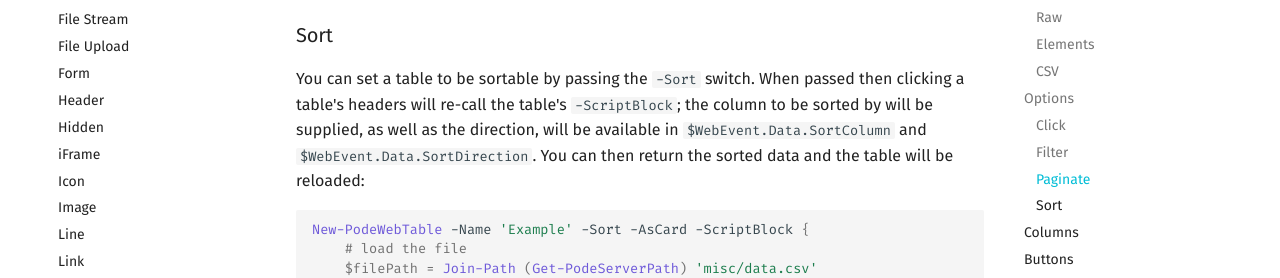
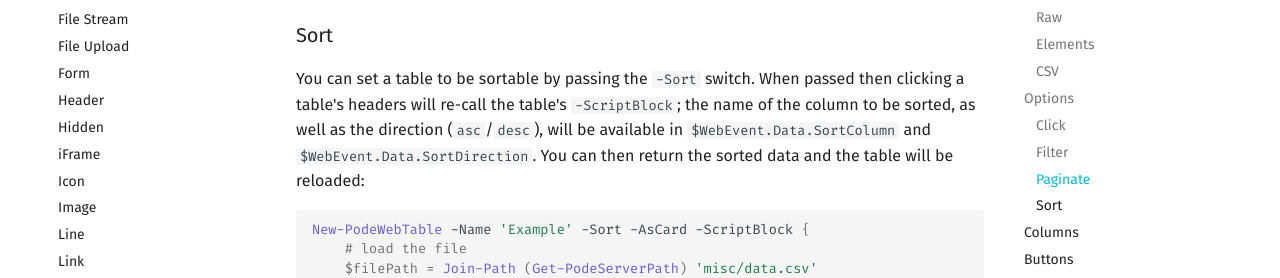
Before and after one commit to Badgerati/Pode.Web, an MkDocs documentation site: the page built from docs/Tutorials/Elements/Table.md, in a window 1280 px wide and 900 px high, scrolled down 4487 px. Shown: the part 165-443 px from the top of the window. Built offline with MkDocs 1.6.1 and Material for MkDocs 9.7.7, drawn with Linux system fonts in a browser that asks for light colours; comment, search, counter and statistics services are not loaded.

Commit message:
#54: small tweak to table docs

````diff
--- a/docs/Tutorials/Elements/Table.md
+++ b/docs/Tutorials/Elements/Table.md
@@ -153,7 +153,7 @@ New-PodeWebTable -Name 'Example' -Paginate -AsCard -ScriptBlock {
 
 ### Sort
 
-You can set a table to be sortable by passing the `-Sort` switch. When passed then clicking a table's headers will re-call the table's `-ScriptBlock`; the column to be sorted by will be supplied, as well as the direction, will be available in `$WebEvent.Data.SortColumn` and `$WebEvent.Data.SortDirection`. You can then return the sorted data and the table will be reloaded:
+You can set a table to be sortable by passing the `-Sort` switch. When passed then clicking a table's headers will re-call the table's `-ScriptBlock`; the name of the column to be sorted, as well as the direction (`asc`/`desc`), will be available in `$WebEvent.Data.SortColumn` and `$WebEvent.Data.SortDirection`. You can then return the sorted data and the table will be reloaded:
 
 ```powershell
 New-PodeWebTable -Name 'Example' -Sort -AsCard -ScriptBlock {
````
